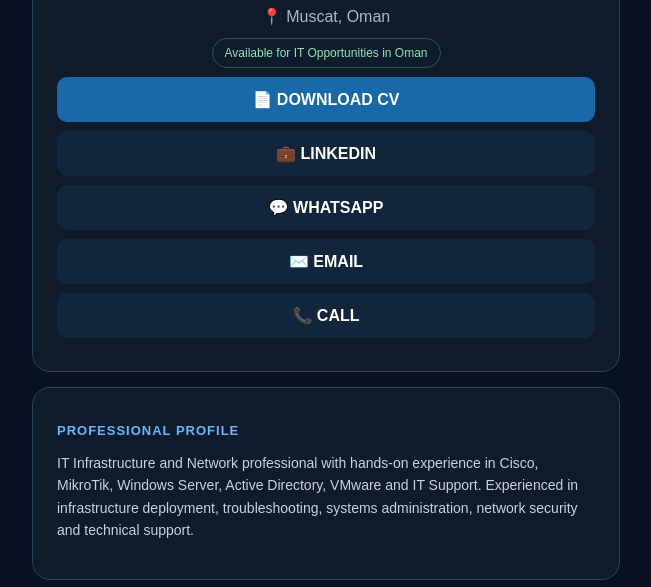
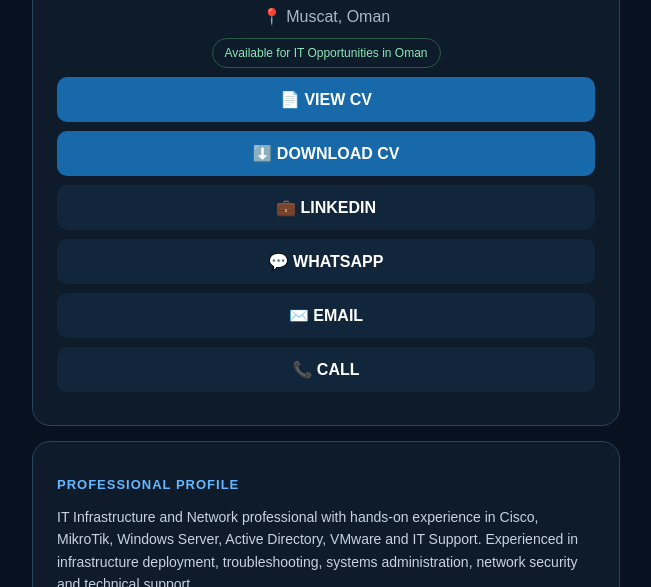
Before and after one commit to khosrogivi/-khosrogivi.github.io, a plain HTML site: page index.html in a window 1280 px wide. Shown: the part 213-800 px from the top of the page, without its empty margins (314-965 px from the left). Drawn offline with Linux system fonts and the light colour scheme.

Commit message:
Update index.html

```diff
--- a/index.html
+++ b/index.html
@@ -19,7 +19,8 @@ h1{margin:15px 0 5px;font-size:28px}
 .status{display:inline-block;margin-top:12px;padding:7px 12px;border:1px solid #285b43;border-radius:20px;color:#8ee6b7;font-size:12px}
 h2{font-size:13px;color:#65b8ff;letter-spacing:1px}
 p{color:#c8d3df;line-height:1.6;font-size:14px}
-a{display:block;background:#1769aa;color:white;text-decoration:none;padding:13px;margin:9px 0;border-radius:10px;font-weight:bold}
+a{display:block;color:white;text-decoration:none;padding:13px;margin:9px 0;border-radius:10px;font-weight:bold}
+.primary{background:#1769aa}
 .secondary{background:#12263b}
 .tag{display:inline-block;background:#12263b;border:1px solid #294864;padding:7px 9px;margin:4px;border-radius:7px;font-size:12px}
 footer{text-align:center;color:#718194;font-size:12px;padding:8px}
@@ -42,8 +43,12 @@ IT Infrastructure | Network | Systems | IT Support
 
 <div class="status">Available for IT Opportunities in Oman</div>
 
-<a href="https://www.dropbox.com/scl/fi/q704cics0wx6tbxkd3quk/Khosrow_Givi_CV_Final.pdf?rlkey=ajezf5p5d6f5hjtks62dpakss&st=8qk55ioc&dl=0">
-📄 DOWNLOAD CV
+<a class="primary" href="https://www.dropbox.com/scl/fi/q704cics0wx6tbxkd3quk/Khosrow_Givi_CV_Final.pdf?rlkey=ajezf5p5d6f5hjtks62dpakss&st=8qk55ioc&dl=0">
+📄 VIEW CV
+</a>
+
+<a class="primary" href="https://www.dropbox.com/scl/fi/q704cics0wx6tbxkd3quk/Khosrow_Givi_CV_Final.pdf?rlkey=ajezf5p5d6f5hjtks62dpakss&st=8qk55ioc&dl=1">
+⬇️ DOWNLOAD CV
 </a>
 
 <a class="secondary" href="https://www.linkedin.com/in/khosrow-givi-a94417241">
@@ -65,7 +70,6 @@ IT Infrastructure | Network | Systems | IT Support
 
 <section class="card">
 <h2>PROFESSIONAL PROFILE</h2>
-
 <p>
 IT Infrastructure and Network professional with hands-on experience in
 Cisco, MikroTik, Windows Server, Active Directory, VMware and IT Support.
```
